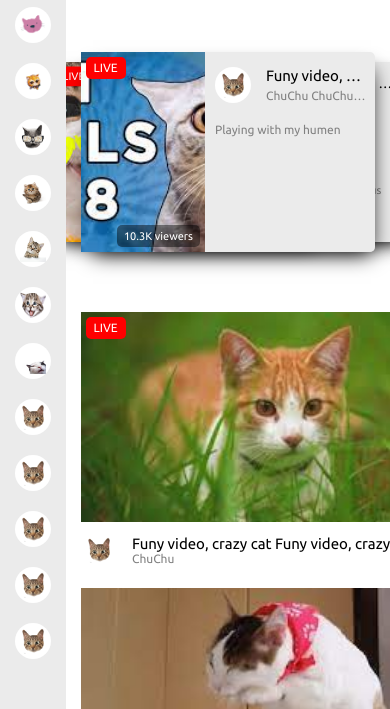
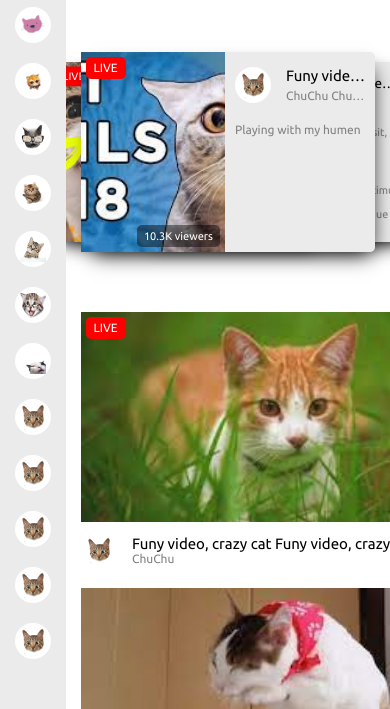
Before and after one commit to andrew-demchenk0/project-4-streaming-service, a plain HTML site: page index.html in a window 390 px wide. Shown: the part 135-844 px from the top of the page. Drawn offline with nearby package versions, Linux system fonts and the light colour scheme.

Commit message:
changed media

```diff
--- a/styles/components/_mixins.scss
+++ b/styles/components/_mixins.scss
@@ -6,6 +6,7 @@
     top: 0;
     left: 0;
     i{
+        cursor: pointer;
         position: absolute;
         top: calc(50% - 15px);
         left: calc(50% - 15px);
@@ -14,6 +15,7 @@
     }
 }
 @mixin liveIndicator{
+    cursor: pointer;
     position: absolute;
     width: 40px;
     height: 22px;
@@ -31,6 +33,7 @@
     }
 }
 @mixin timelineCouner{
+    cursor: pointer;
     position: absolute;
     bottom: 0;
     right: 0;
@@ -46,6 +49,7 @@
     z-index: 3;
 }
 @mixin viewersCounter{
+    cursor: pointer;
     position: absolute;
     bottom: 0;
     right: 0;
--- a/styles/components/main-block/_main-carousel.scss
+++ b/styles/components/main-block/_main-carousel.scss
@@ -37,7 +37,7 @@
         }
         &__wrapper{
             padding: 15px 10px;
-            max-width: 170px;
+            width: 170px;
             height: 100%;
             background: var(--bg-alternative-color);
             border-radius: 0 5px 5px 0;
@@ -82,12 +82,15 @@
                 }
             }
             &-descr{
+                width: 150px;
+                height: 200px;
                 display: block;
                 font-size: 12px;
                 font-weight: 400;
                 grid-column: 1 / span 2;
                 color: var(--icon-hover-color);
-                overflow: hidden;
+                overflow: scroll;
+                overflow-wrap: break-word;
             }
         }
     }
@@ -139,15 +142,39 @@ input[type=radio]{
     transform: translatex(0) scale(1);
     z-index: 3;
 }
-
+@media (min-width: 1500px) {
+    .carousel{
+        margin-top: 40px;
+        max-width: 640px;
+        height: 300px;
+        &-card{
+            &__wrapper{
+                width: 190px;
+            }
+            &__streamer{
+                &-descr{
+                    height: 215px;
+                }
+            }
+        }
+    }
+}
 @media (max-width: 1000px) {
     .carousel{
         margin-top: 40px;
         max-width: 420px;
         height: 230px;
         &-card{
+            &__wrapper{
+                width: 160px;
+            }
             &__streamer{
+                &-title,
+                &-nickname{
+                    max-width: 90px;
+                }
                 &-descr{
+                    width: 141px;
                     height: 145px;
                 }
             }
@@ -160,8 +187,16 @@ input[type=radio]{
         max-width: 320px;
         height: 200px;
         &-card{
+            &__wrapper{
+                width: 150px;
+            }
             &__streamer{
+                &-title,
+                &-nickname{
+                    max-width: 80px;
+                }
                 &-descr{
+                    width: 135px;
                     height: 115px;
                 }
             }
--- a/styles/components/main-block/_main-videos.scss
+++ b/styles/components/main-block/_main-videos.scss
@@ -9,7 +9,6 @@
 .video{
     width: auto;
     &__img{
-        cursor: pointer;
         position: relative;
         height: 210px;
         width: 100%;
@@ -23,7 +22,7 @@
         }
     }
     &__info{
-        padding: 10px 10px 10px 0;
+        padding: 10px 0 10px 0;
         display: flex;
         justify-content: space-between;
         align-items: center;
@@ -65,6 +64,7 @@
         }
         &-menu{
             cursor: pointer;
+            padding: 0 10px;
             margin-bottom: auto;
             font-size: 20px;
         }
```
Also changed, not shown: styles/styles.css, 1 other file.
